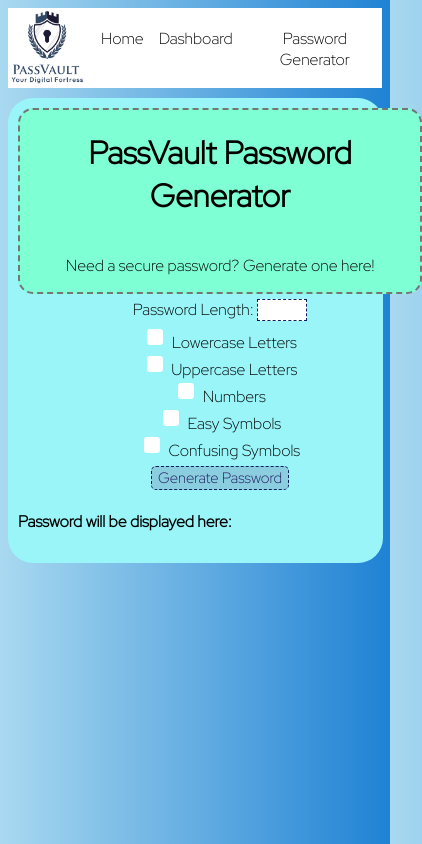
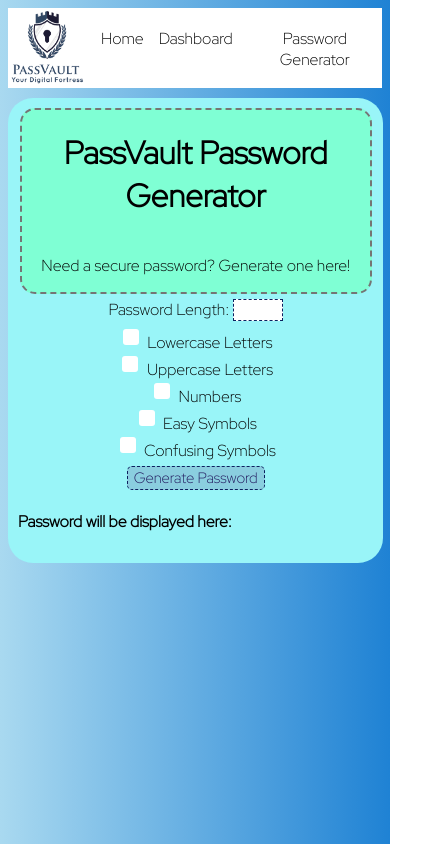
Before and after one commit to CthulhuInThePacificOcean/PassVault, a Vue app: page /generator in a window 390 px wide. Shown: the whole page, 422 px wide, since content can reach past the window. Built offline with nearby package versions, Linux system fonts and the light colour scheme; no server answers.

Commit message:
Mobile Style Fix

```diff
--- a/src/assets/styles/main.css
+++ b/src/assets/styles/main.css
@@ -251,7 +251,8 @@
   align-self: center;
   flex-direction: column;
   background-color: aquamarine;
-  width: 400px;
+  width: 98%;
+  max-width: 400px;
   text-align: center;
   border: 2px dashed #757575;
   border-radius: 15px;
```
